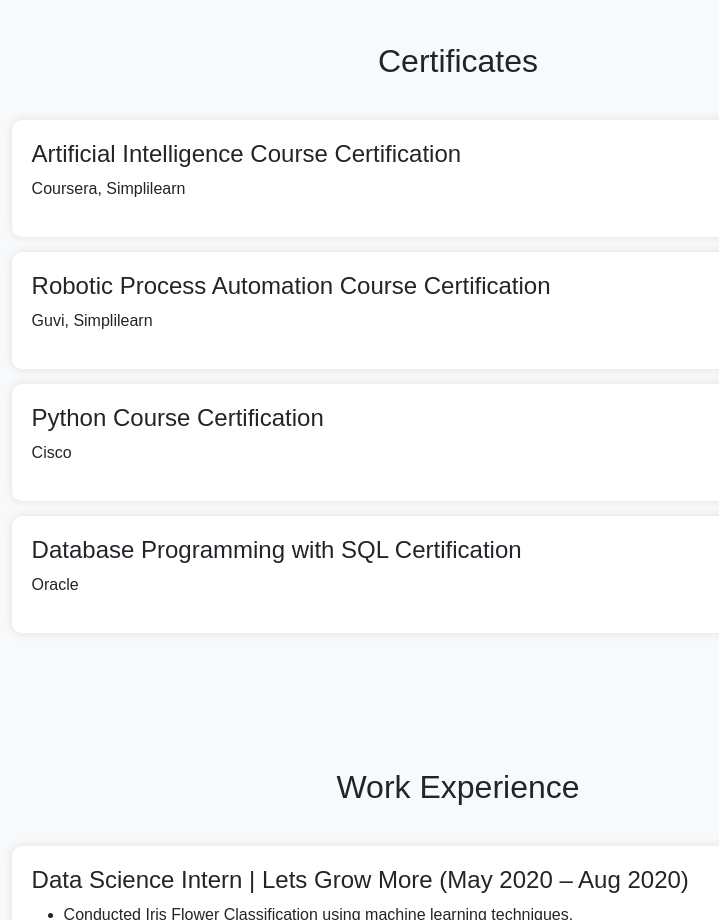
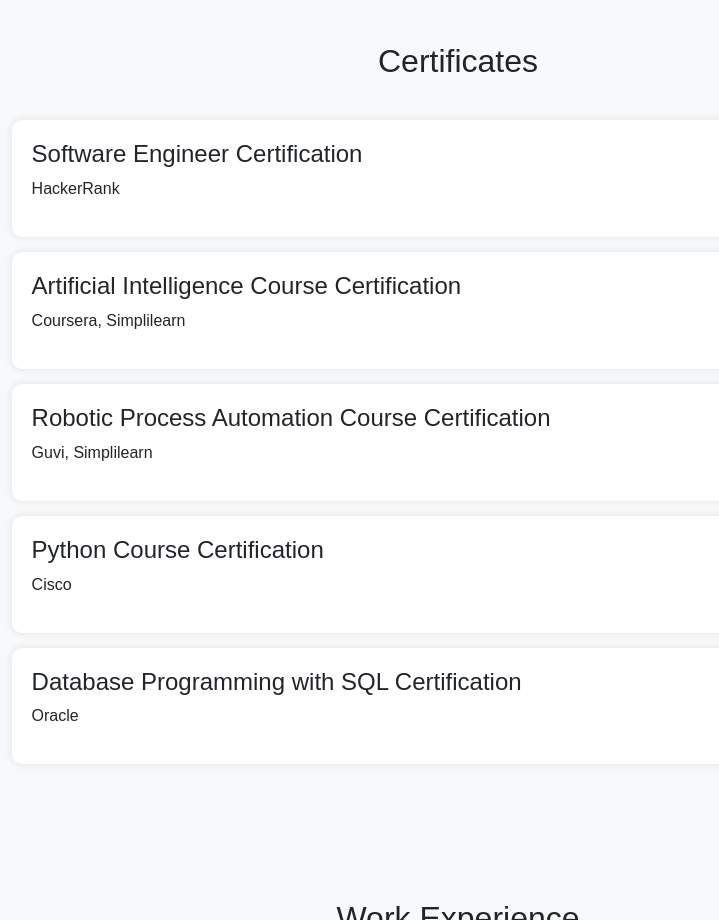
Before and after one commit to priyadharshini2207/portfolio, a plain HTML site: page index.html in a window 1280 px wide. Shown: the part 1280-2200 px from the top of the page, without its empty margins (182-901 px from the left). Drawn offline with nearby package versions, Linux system fonts and the light colour scheme.

Commit message:
Update index.html

```diff
--- a/index.html
+++ b/index.html
@@ -69,6 +69,10 @@
         <div class="container">
             <h2>Certificates</h2>
             <div class="certificates-container">
+                <div class="certificate">
+                    <h4>Software Engineer Certification</h4>
+                    <p>HackerRank</p>
+                </div>
                 <div class="certificate">
                     <h4>Artificial Intelligence Course Certification</h4>
                     <p>Coursera, Simplilearn</p>
```
